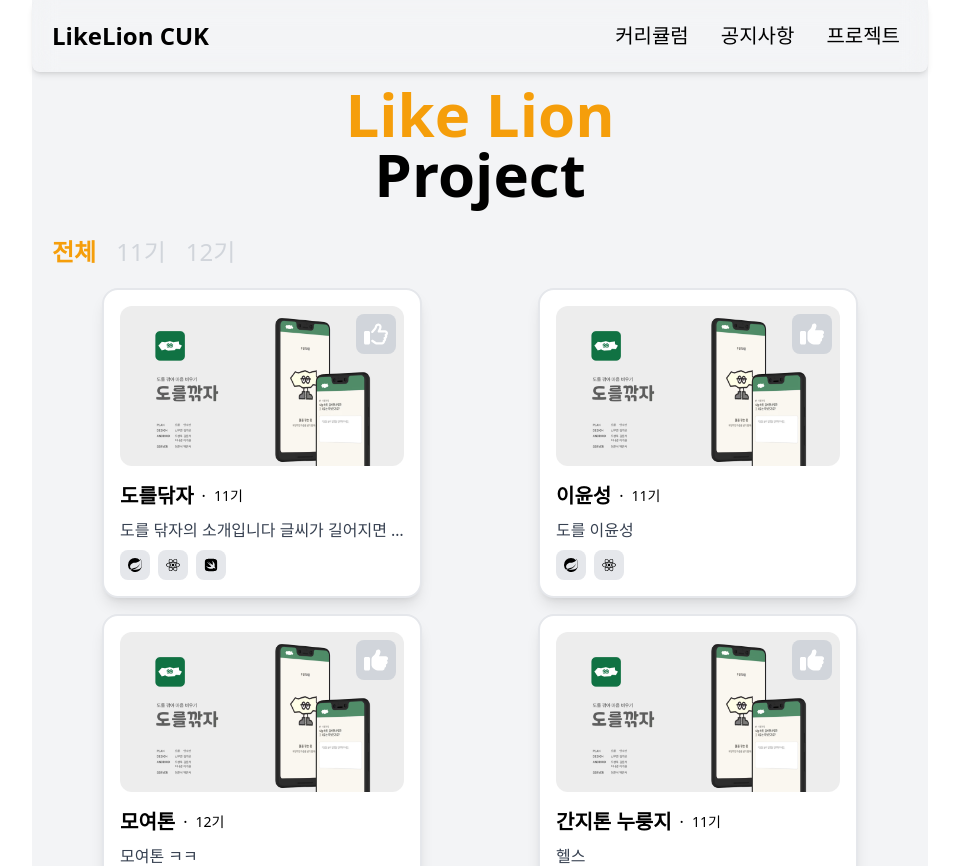
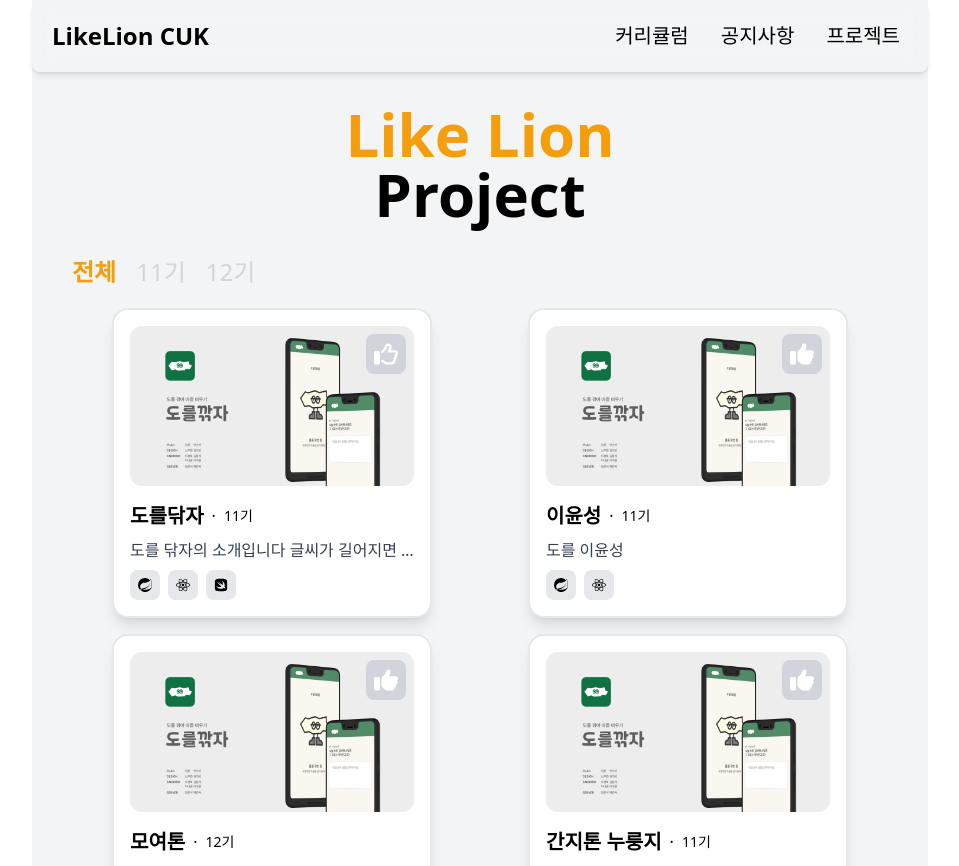
Before and after one commit to likelion-withoutboss/FE, a React (Create React App) app: page /archiving in a window 1280 px wide. Shown: the top 866 px of the page, without its empty margins (160-1119 px from the left). Built offline with nearby package versions, Linux system fonts and the light colour scheme.

Commit message:
design : SelectSeason 컴포넌트 여백 조정

```diff
--- a/src/components/Layout.jsx
+++ b/src/components/Layout.jsx
@@ -104,7 +104,7 @@
           </div>
         </div>
       </nav>
-      <div className="mt-16">{children}</div>{" "}
+      <div className="mt-16 p-5">{children}</div>{" "}
       {/* children을 표시하는 부분 추가 */}
     </div>
   );
--- a/src/components/about/About.jsx
+++ b/src/components/about/About.jsx
@@ -52,7 +52,7 @@
   );
 
   return (
-    <div className="flex flex-col items-center min-h-screen bg-gray-100 p-4">
+    <div className="flex flex-col items-center min-h-screen bg-gray-100">
       <Title text="Curriculum" />
 
       <div className="flex flex-wrap justify-center gap-4 mb-8">
--- a/src/components/archiving/MainContent.jsx
+++ b/src/components/archiving/MainContent.jsx
@@ -63,7 +63,7 @@
         );
 
   return (
-    <div className="max-w-4xl mx-auto">
+    <div className="max-w-4xl mx-auto ">
       <Title text="Project" />
 
       <SelectSeason
--- a/src/components/archiving/SelectSeason.jsx
+++ b/src/components/archiving/SelectSeason.jsx
@@ -16,7 +16,7 @@
 
 export default function SelectSeason({ selectedSeason, onHandleSelectSeason }) {
   return (
-    <div className="flex space-x-5 mb-5">
+    <div className="flex space-x-5 mb-5 max-w-4xl mx-auto">
       <SeasonSection
         text="전체"
         selectedSeason={selectedSeason}
```
